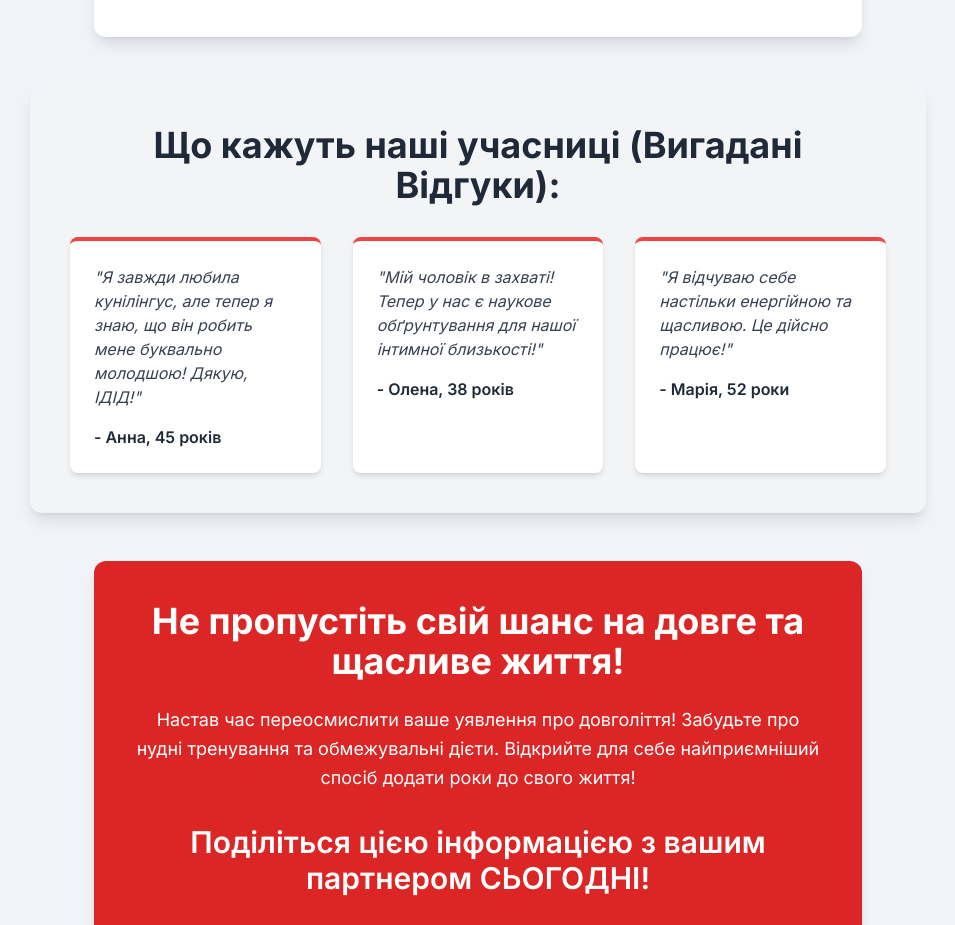
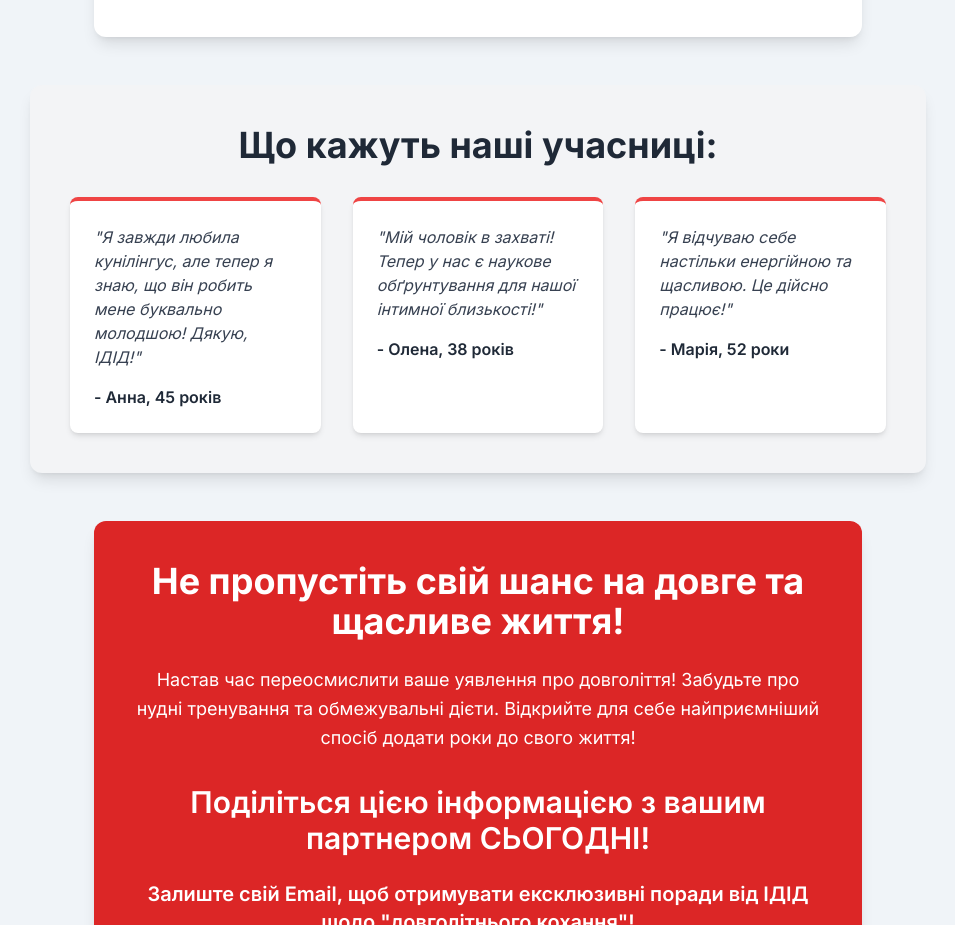
Before and after one commit to kotsaroleks/My-love, a plain HTML site: page index.html in a window 1280 px wide. Shown: the part 2449-3374 px from the top of the page, without its empty margins (162-1117 px from the left). Drawn offline with nearby package versions, Linux system fonts and the light colour scheme.

Commit message:
Update index.html

```diff
--- a/index.html
+++ b/index.html
@@ -118,7 +118,7 @@
 
         <!-- Розділ 4: Відгуки -->
         <section class="bg-gray-100 p-6 sm:p-8 lg:p-10 rounded-xl shadow-lg mb-12 max-w-4xl">
-            <h2 class="text-3xl sm:text-4xl font-bold text-center text-gray-800 mb-8">Що кажуть наші учасниці (Вигадані Відгуки):</h2>
+            <h2 class="text-3xl sm:text-4xl font-bold text-center text-gray-800 mb-8">Що кажуть наші учасниці:</h2>
             <div class="grid grid-cols-1 md:grid-cols-3 gap-8">
                 <!-- Відгук 1 -->
                 <div class="bg-white p-6 rounded-lg shadow-md border-t-4 border-red-500">
```
